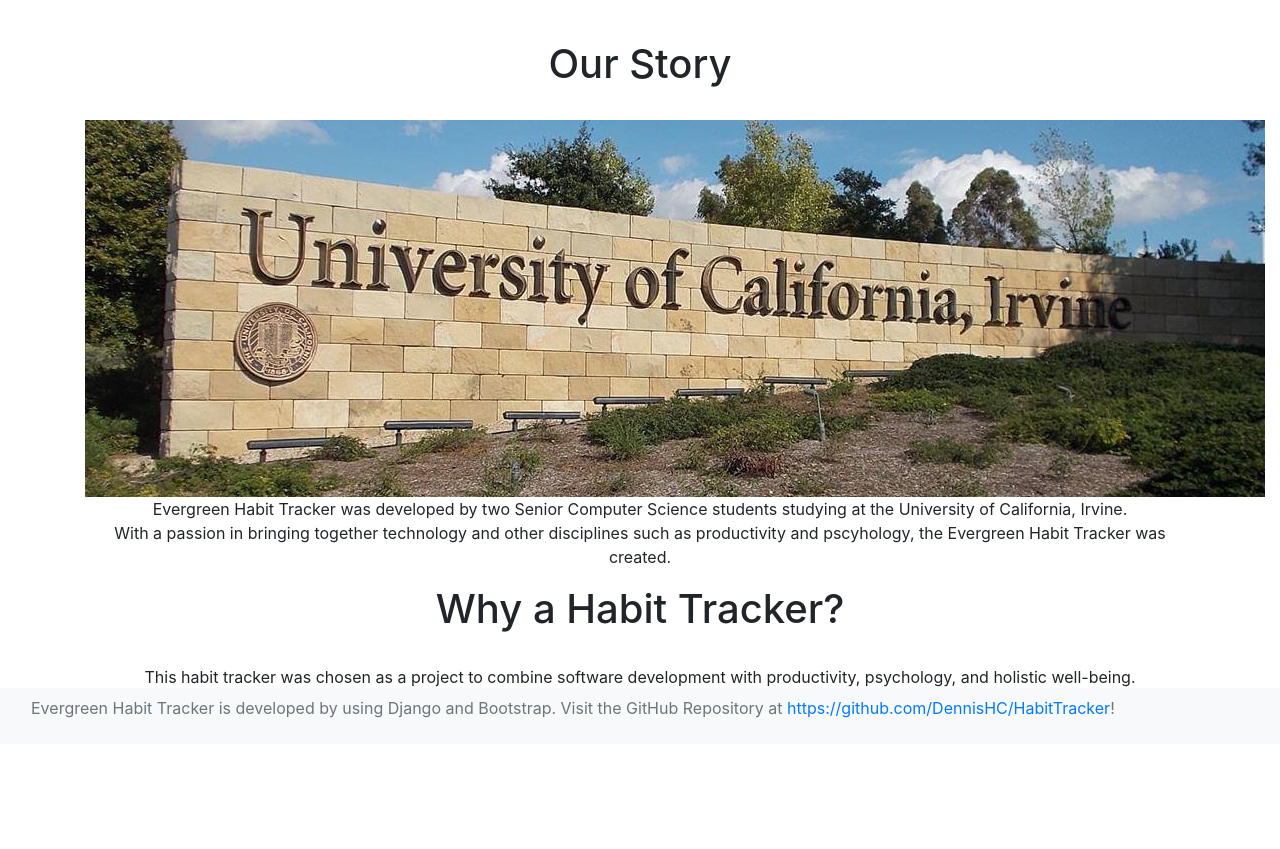
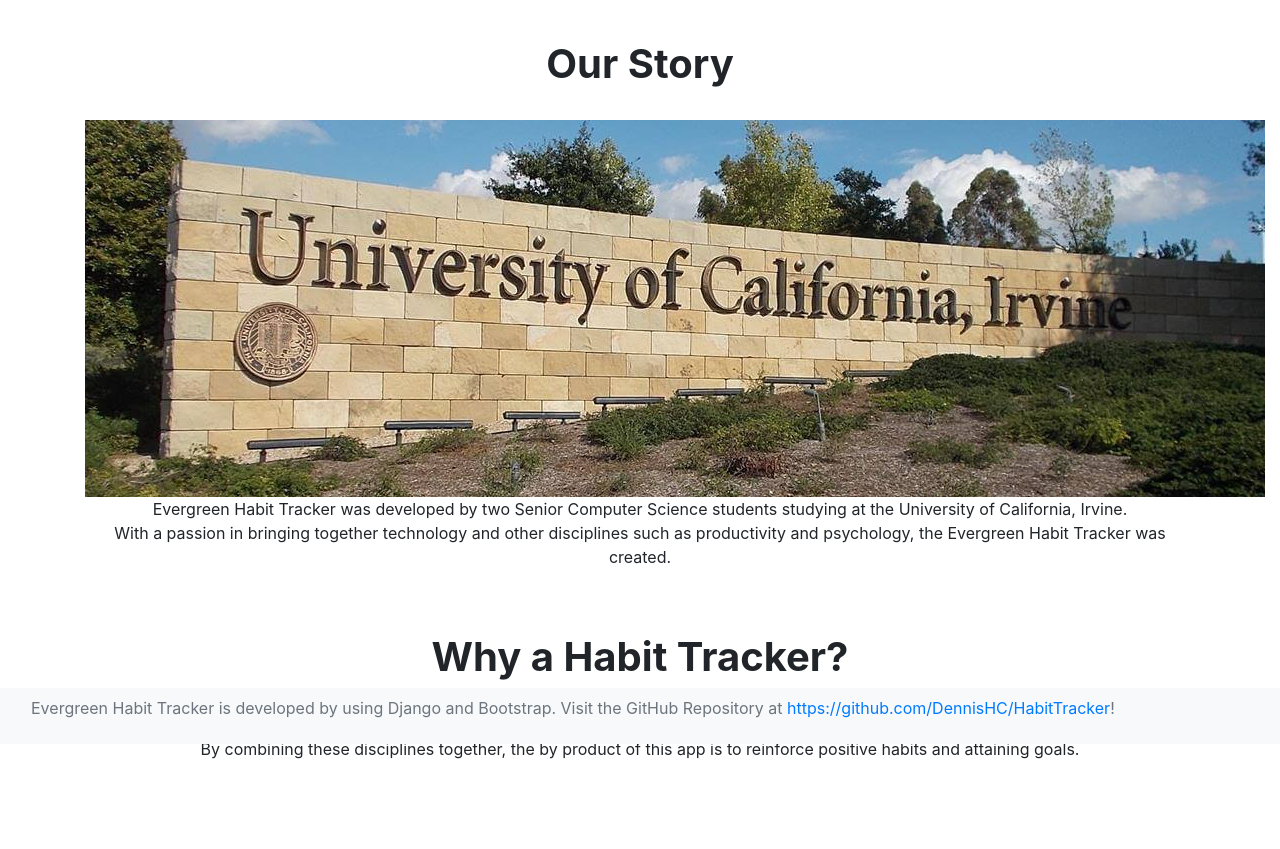
Before and after one commit to DennisHC/HabitTracker, a Django app: template mysite/habits/templates/habits/about_us.html in a window 1280 px wide. Shown: the part 56-905 px from the top of the page. Before the commit the page ends 774 px from the top, so only its background shows below. Run offline with Django 3.2, Linux system fonts and the light colour scheme; the template is opened without the code that fills it, so the values that code supplies are empty; some libraries are stand-ins or nearby versions.

Commit message:
Updated About Us Page

```diff
--- a/mysite/habits/templates/habits/about_us.html
+++ b/mysite/habits/templates/habits/about_us.html
@@ -6,7 +6,7 @@
         <link rel="stylesheet" href="{% static 'css/style.css' %}">
     </head>
     <br>
-    <h1 class="text-center">Our Story</h1>
+    <h1 class="font-weight-bold text-center mt-5r">Our Story</h1>
     <br>
     <div class="container">
         <div class="row">
@@ -17,13 +17,13 @@
                 <p>
                     Evergreen Habit Tracker was developed by two Senior Computer Science students studying at the University of California, Irvine.
                     <br>
-                    With a passion in bringing together technology and other disciplines such as productivity and pscyhology, the Evergreen Habit Tracker was created.
+                    With a passion in bringing together technology and other disciplines such as productivity and psychology, the Evergreen Habit Tracker was created.
                 </p>
             </div>
         </div>
     </div>
 
-    <h1 class="text-center">Why a Habit Tracker?</h1>
+    <h1 class="font-weight-bold text-center mt-5">Why a Habit Tracker?</h1>
     <div class="container">
         <div class="col-sm">
             <img></img>
```
